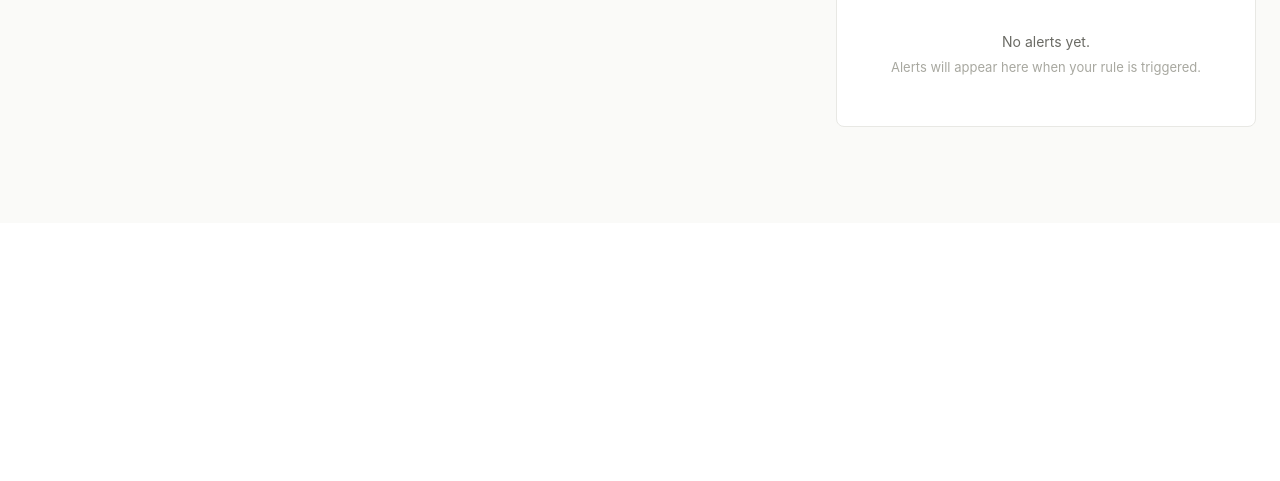
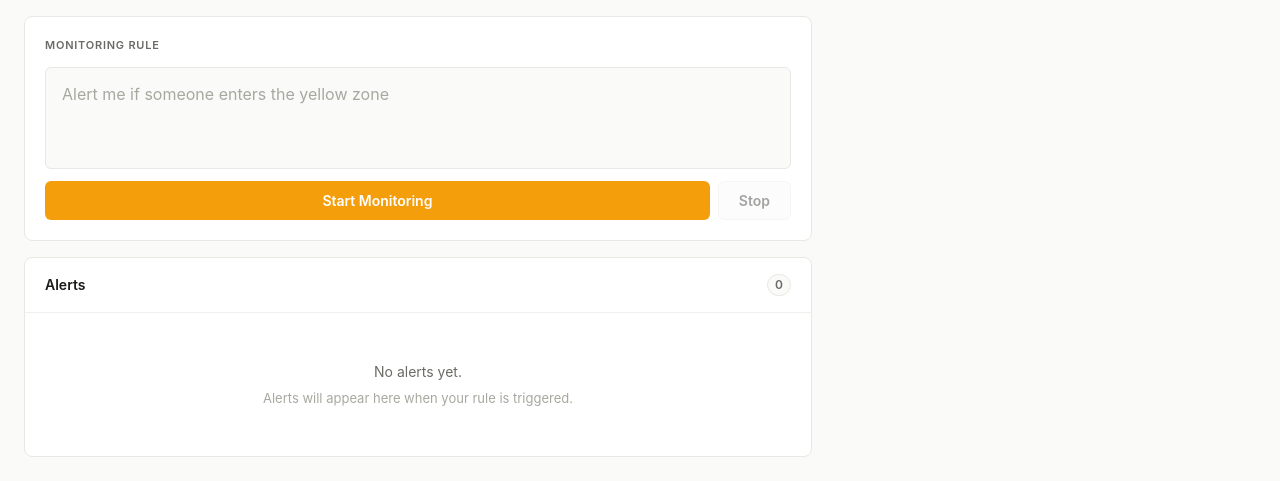
Before and after one commit to heyiamheshan/Openeye, a Flask app: page / in a window 1280 px wide. Shown: the part 577-1058 px from the top of the page. Before the commit the page ends 704 px from the top, so only its background shows below. Run offline with Flask 3, Linux system fonts and the light colour scheme; data that the repository does not hold is empty.

Commit message:
change the ui

```diff
--- a/static/style.css
+++ b/static/style.css
@@ -108,8 +108,9 @@ html, body {
 
 /* ── camera panel ─────────────────────────────────────────────────────────── */
 .panel-camera {
-  position: sticky;
-  top: 80px;
+  display: flex;
+  flex-direction: column;
+  gap: 16px;
 }
 
 .camera-frame {
@@ -270,6 +271,8 @@ html, body {
   display: flex;
   flex-direction: column;
   gap: 16px;
+  position: sticky;
+  top: 80px;
 }
 
 /* ── shared card ──────────────────────────────────────────────────────────── */
@@ -621,6 +624,7 @@ html, body {
   }
 
   .panel-camera { position: static; }
+  .panel-side   { position: static; }
   .alerts-list  { max-height: 360px; }
 }
 
--- a/templates/index.html
+++ b/templates/index.html
@@ -61,10 +61,7 @@
           </div>
         </div>
       </div>
-    </section>
 
-    <!-- ── right: rule + zones + alerts ── -->
-    <aside class="panel-side">
       <!-- rule input -->
       <div class="card rule-card">
         <label class="rule-label" for="ruleInput">Monitoring Rule</label>
@@ -85,17 +82,6 @@
         </div>
       </div>
 
-      <!-- zones -->
-      <div class="card zones-card">
-        <div class="zones-header">
-          <h2 class="section-title">Zones</h2>
-          <button class="btn-sm" onclick="clearAllZones()">Clear All</button>
-        </div>
-        <div class="zones-list" id="zonesList">
-          <p class="zones-empty" id="zonesEmpty">No zones defined yet.</p>
-        </div>
-      </div>
-
       <!-- alert feed -->
       <div class="card alerts-card">
         <div class="alerts-header">
@@ -109,6 +95,20 @@
           </div>
         </div>
       </div>
+    </section>
+
+    <!-- ── right: zones ── -->
+    <aside class="panel-side">
+      <!-- zones -->
+      <div class="card zones-card">
+        <div class="zones-header">
+          <h2 class="section-title">Zones</h2>
+          <button class="btn-sm" onclick="clearAllZones()">Clear All</button>
+        </div>
+        <div class="zones-list" id="zonesList">
+          <p class="zones-empty" id="zonesEmpty">No zones defined yet.</p>
+        </div>
+      </div>
     </aside>
   </main>
 
```
